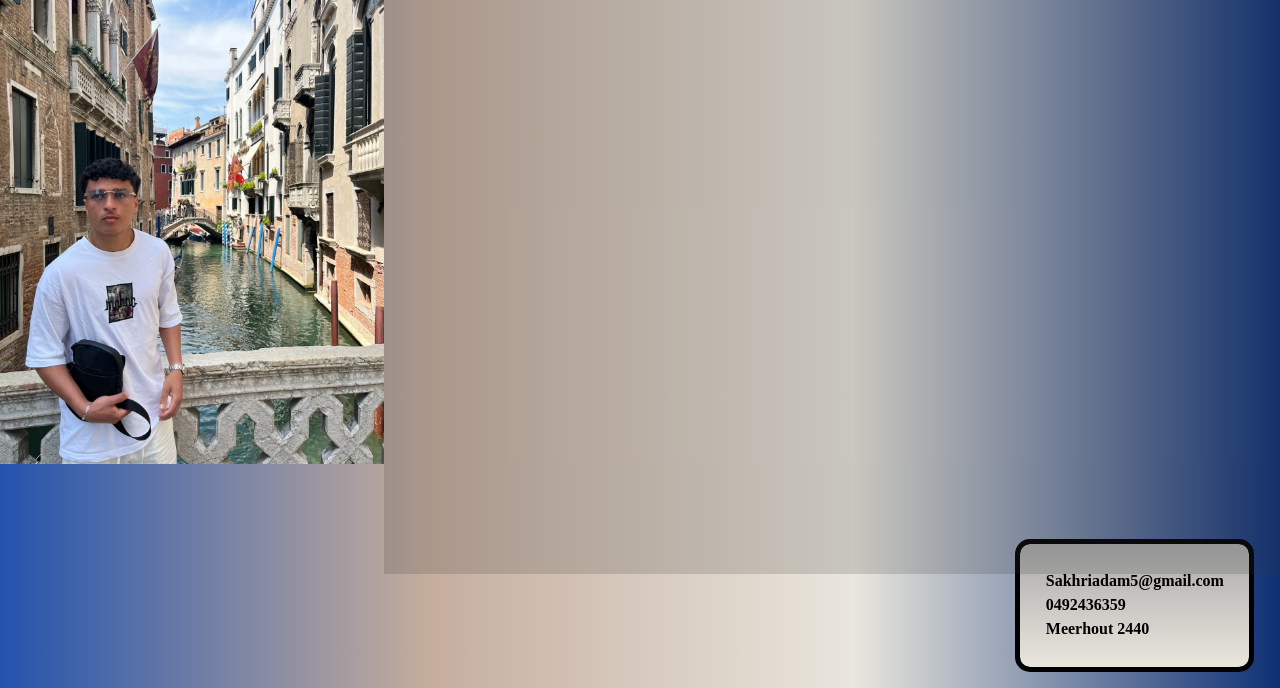
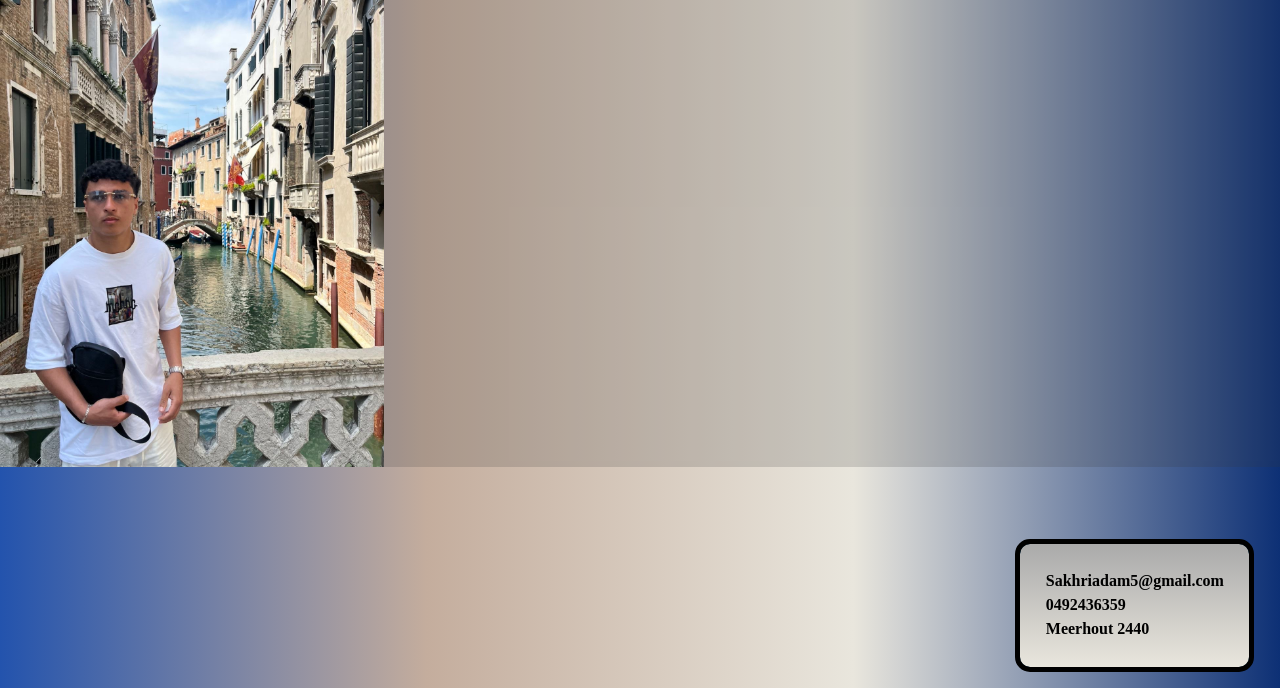
Before and after one commit to webpxl/41dvo1070-werkplekleren-1-portfolio-25-26-grdvo-Sakhri-Adam, a plain HTML site: page Index.html in a window 1280 px wide. Shown: the part 112-800 px from the top of the page. Drawn offline with nearby package versions, Linux system fonts and the light colour scheme.

Commit message:
even de  foto en de intro even laag zetten

```diff
--- a/Style.css
+++ b/Style.css
@@ -89,12 +89,13 @@ header{
     left: 0;
     top: 0;
     width: 30%;
+    height: 70%;
 }
 
 .hero{
     position: absolute;
     width: 70%;
-    height: 84.5%;
+    height: 70%;
     box-sizing: border-box;
     display: flex;
     flex-direction: column;
```
Also changed, not shown: 1 other file.
